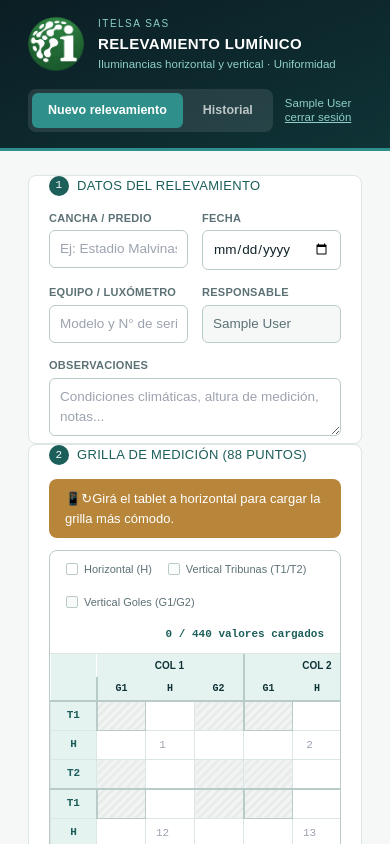
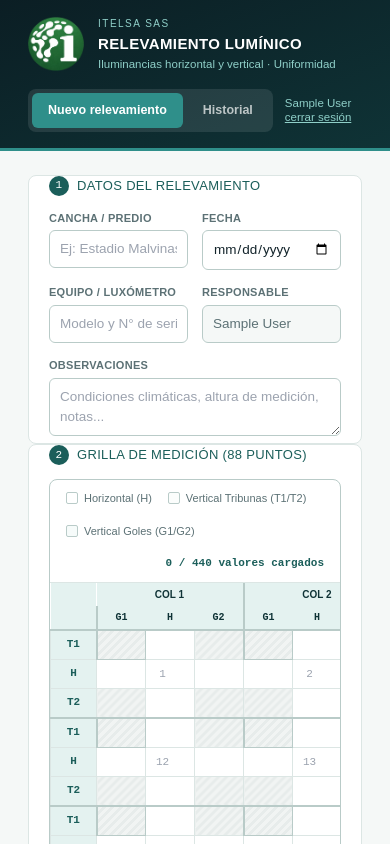
Before and after one commit to avidela47/medicion-de-matriz-88puntos, a Next.js app: page / in a window 390 px wide. Shown: the top 844 px of the page. Built offline with nearby package versions, Linux system fonts and the light colour scheme; no server answers; sample sign-in values are in the browser's storage.

Commit message:
Aviso de rotar tablet solo en pantallas tactiles (no en notebook)

```diff
--- a/styles/globals.css
+++ b/styles/globals.css
@@ -38,3 +38,12 @@ body {
   size: landscape;
   margin: 8mm 10mm;
 }
+
+.rotate-hint {
+  display: none;
+}
+@media (hover: none) and (pointer: coarse) and (orientation: portrait) {
+  .rotate-hint {
+    display: flex;
+  }
+}
```
